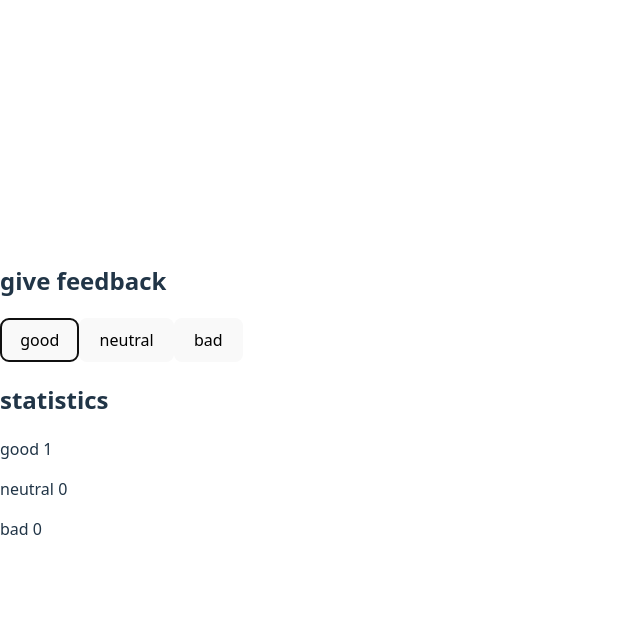
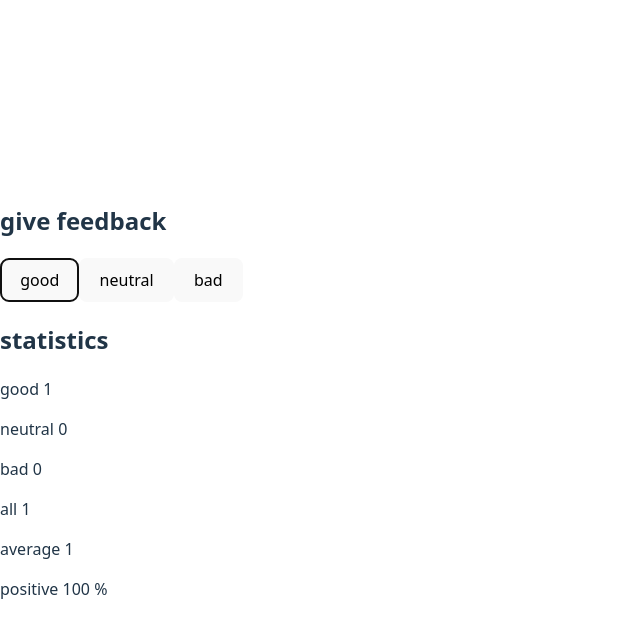
Before and after one commit to jamps3/fullstackopen, a React (Vite) app in the folder osa1/unicafe/: page / in a window 1280 px wide. Both pictures are taken after a click on the button "good". Shown: the top 634 px of the page, without its empty margins (0-640 px from the left). Built offline with nearby package versions, Linux system fonts and the light colour scheme.

Commit message:
unicafe step5

```diff
--- a/osa1/unicafe/src/App.jsx
+++ b/osa1/unicafe/src/App.jsx
@@ -7,12 +7,34 @@ const Statistics = props => {
   }
   return (
     <div>
-      <p>good {props.good}</p>
-      <p>neutral {props.neutral}</p>
-      <p>bad {props.bad}</p>
+      <StatisticLine text="good" value={props.good} />
+      <StatisticLine text="neutral" value={props.neutral} />
+      <StatisticLine text="bad" value={props.bad} />
+      <StatisticLine text="all" value={props.all} />
+      <StatisticLine
+        text="average"
+        value={(props.good - props.bad) / props.all}
+      />
+      <StatisticLine
+        text="positive"
+        value={(props.good / props.all) * 100 + " %"}
+      />
     </div>
   )
 }
+
+const StatisticLine = props => {
+  return (
+    <p>
+      {props.text} {props.value}
+    </p>
+  )
+}
+
+const Button = props => (
+  <button onClick={props.handleClick}>{props.text}</button>
+)
+
 const App = () => {
   // tallenna napit omaan tilaansa
   const [good, setGood] = useState(0)
@@ -22,9 +44,9 @@ const App = () => {
   return (
     <div>
       <h2>give feedback</h2>
-      <button onClick={() => setGood(good + 1)}>good</button>
-      <button onClick={() => setNeutral(neutral + 1)}>neutral</button>
-      <button onClick={() => setBad(bad + 1)}>bad</button>
+      <Button handleClick={() => setGood(good + 1)} text="good" />
+      <Button handleClick={() => setNeutral(neutral + 1)} text="neutral" />
+      <Button handleClick={() => setBad(bad + 1)} text="bad" />
       <h2>statistics</h2>
       <Statistics
         good={good}
```
